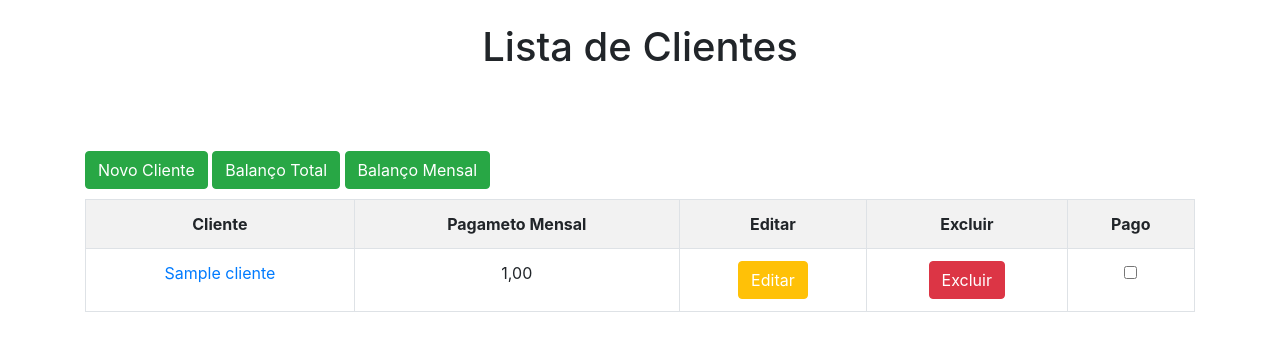
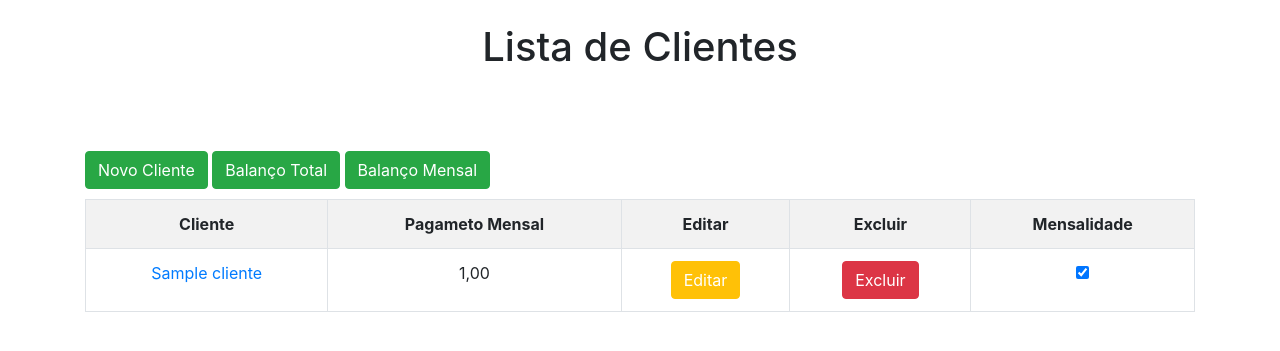
Before and after one commit to FerrazM/loan-database, a Django app: page / in a window 1280 px wide. Shown: the part 177-528 px from the top of the page. Run offline with Django 4.2, Linux system fonts and the light colour scheme; a user stored in the database is signed in; tables that the repository leaves empty hold one stand-in row (values such as "Sample post").

Commit message:
alterações checks mennsalidades

```diff
--- a/loan_database/models.py
+++ b/loan_database/models.py
@@ -21,5 +21,5 @@ class Cliente(models.Model):
         verbose_name='Data do empréstimo', blank=True, null=True)
     vencimento_mensal = models.DateField(verbose_name='Data de Pagamento',
                                          blank=True, null=True)
-    divida_total_paga = models.BooleanField(default=False,
-                                            verbose_name='Dívida paga')
+    mensalidade_paga = models.BooleanField(default=False,verbose_name='Mensalidade Paga')
+    divida_total_paga = models.BooleanField(default=False,verbose_name='Dívida Total Paga')
--- a/loan_database/templates/loans/base.html
+++ b/loan_database/templates/loans/base.html
@@ -9,7 +9,7 @@
     <!-- Bootstrap CSS -->
     <link rel="stylesheet" href="https://cdn.jsdelivr.net/npm/bootstrap@4.6.2/dist/css/bootstrap.min.css" integrity="sha384-xOolHFLEh07PJGoPkLv1IbcEPTNtaed2xpHsD9ESMhqIYd0nLMwNLD69Npy4HI+N" crossorigin="anonymous">
     <link rel="stylesheet" href="{% static 'css/estilo.css' %}">
-    <title>Loan Database!</title>
+    <title>Loan Database</title>
   </head>
 
   <body>
--- a/loan_database/templates/loans/clientes.html
+++ b/loan_database/templates/loans/clientes.html
@@ -11,7 +11,7 @@
         <th>Pagameto Mensal</th>
         <th>Editar</th>
         <th>Excluir</th>
-        <th>Pago</th>
+        <th>Mensalidade</th>
     </tr>
     {% for dado in dados %}
     <tr style="text-align: center;">
@@ -19,8 +19,8 @@
         <td>{{dado.juros_mes}}</td>
         <td><button class = 'btn btn-warning'><a style = 'color: white;' href="{% url 'editar' dado.id %}">Editar</a></button></td>
         <td><button class = 'btn btn-danger'><a style = 'color: white;' href="{% url 'excluir' dado.id %}">Excluir</a></button></td>
-        {% if dado.divida_total_paga %}
-        <td style='text-align:center'><input  type='checkbox' value="" id='divida_total_paga' checked></td>
+        {% if dado.mensalidade_paga %}
+        <td style='text-align:center'><input  type='checkbox' value="" id='mensalidade_paga' checked></td>
         {% else %}
         <td style='text-align:center'><input  type='checkbox'></td>
         {% endif %}
--- a/loan_database/templates/loans/detalhe.html
+++ b/loan_database/templates/loans/detalhe.html
@@ -46,8 +46,12 @@
             </tr>
             <tr>
                 <tbody>
-                    <th>Pago</th> {% if dado.divida_total_paga %}
+                    <th>Dívida Paga</th> {% if dado.divida_total_paga %}
                     <td style='text-align:center'><input  type='checkbox' value="" id='divida_total_paga' checked></td>
+                    {% else %}
+                    <td style='text-align:center'><input  type='checkbox'></td>
+                    <th>Mensalidade Paga</th> {% if dado.mensalidade_paga %}
+                    <td style='text-align:center'><input  type='checkbox' value="" id='mensalidade_paga' checked></td>
                     {% else %}
                     <td style='text-align:center'><input  type='checkbox'></td>
                     {% endif %}
```
Also changed, not shown: loan_database/migrations/0002_cliente_mensalidade_paga_and_more.py (added).
